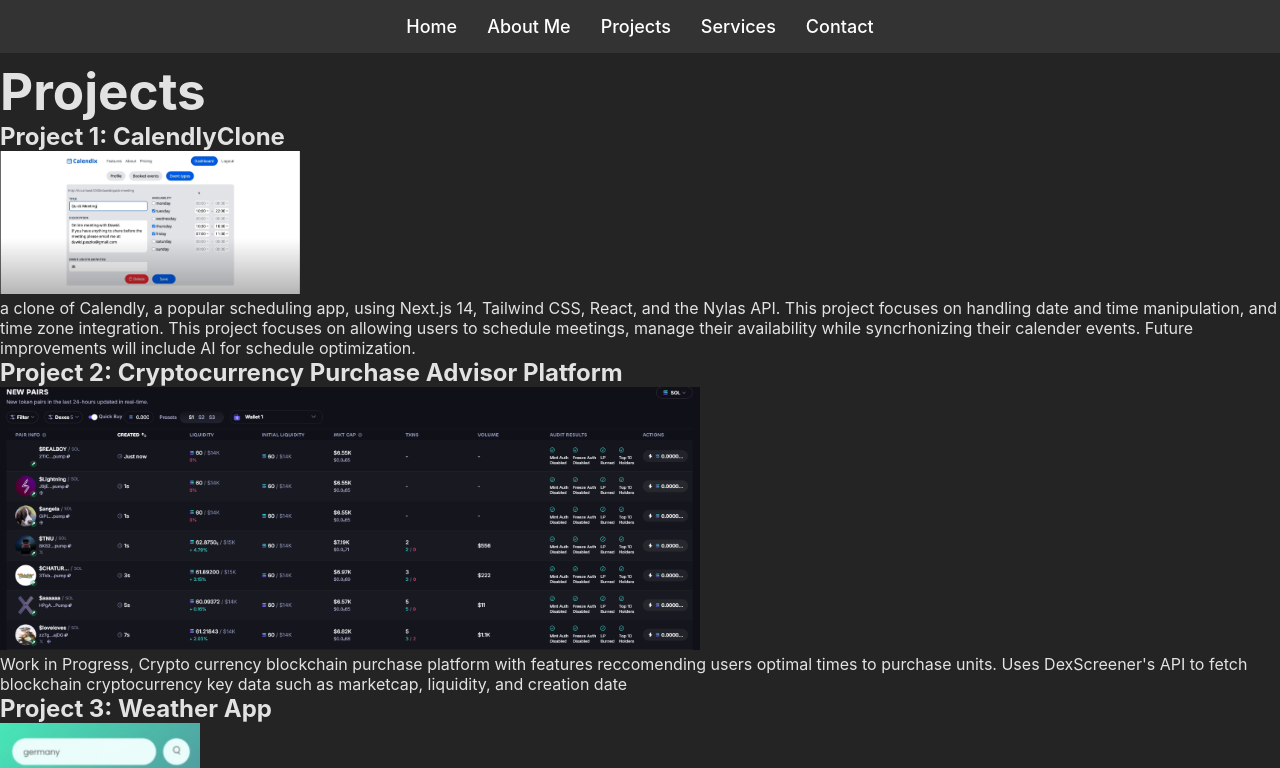
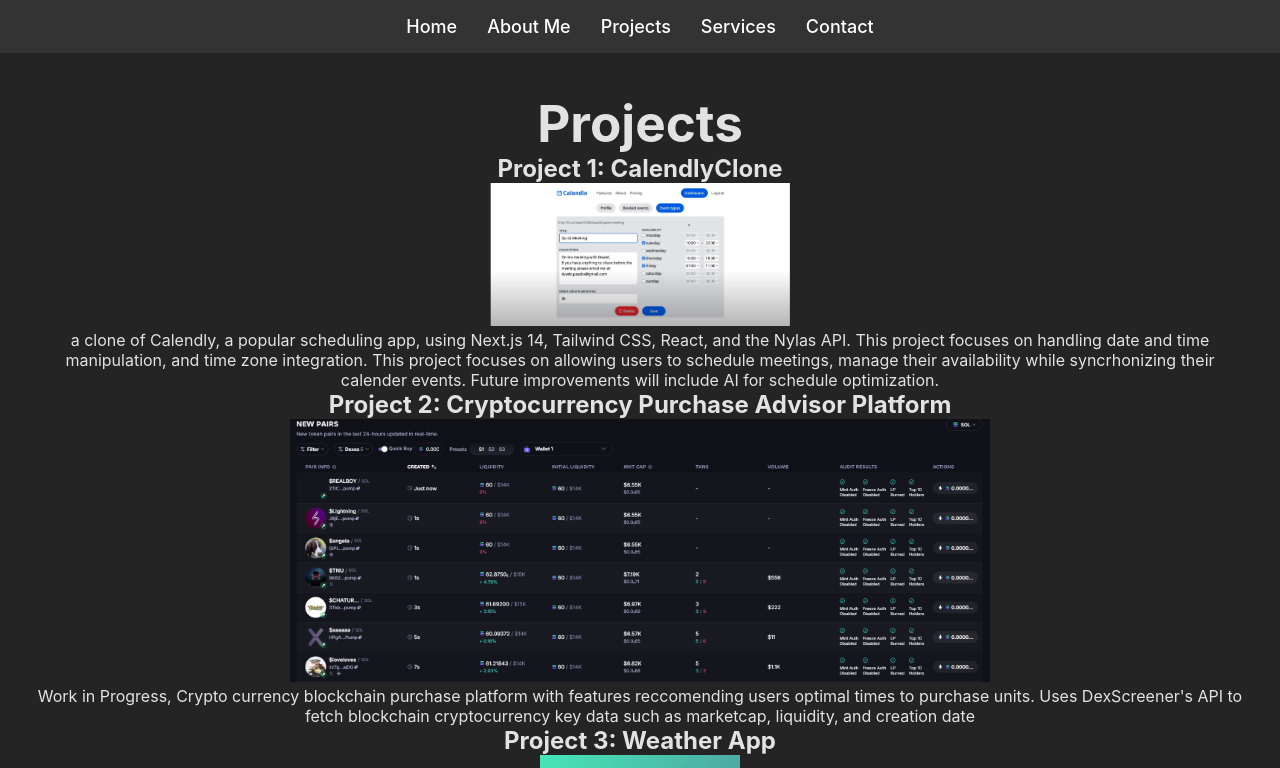
Before and after one commit to janfontanilla/my-portfolio, a React (Vite) app: page /projects in a window 1280 px wide. Shown: the top 768 px of the page. Built offline with nearby package versions, Linux system fonts and the light colour scheme.

Commit message:
improve css of the portfolio

```diff
--- a/src/index.css
+++ b/src/index.css
@@ -1,3 +1,4 @@
+/*index.css Jan Fontanilla 3011380907 2025-01-29 */
 :root {
   font-family: Inter, system-ui, Avenir, Helvetica, Arial, sans-serif;
   color-scheme: light dark;
@@ -83,3 +84,48 @@
 body {
   margin-top: 60px;
 }
+
+#root {
+  max-width: 1280px;
+  margin: 0 auto;
+  padding: 2rem;
+  text-align: center;
+}
+
+.logo {
+  height: 6em;
+  padding: 1.5em;
+  will-change: filter;
+  transition: filter 300ms;
+}
+
+.logo:hover {
+  filter: drop-shadow(0 0 2em #646cffaa);
+}
+
+.logo.react:hover {
+  filter: drop-shadow(0 0 2em #61dafbaa);
+}
+
+@keyframes logo-spin {
+  from {
+    transform: rotate(0deg);
+  }
+  to {
+    transform: rotate(360deg);
+  }
+}
+
+@media (prefers-reduced-motion: no-preference) {
+  a:nth-of-type(2) .logo {
+    animation: logo-spin infinite 20s linear;
+  }
+}
+
+.card {
+  padding: 2em;
+}
+
+.read-the-docs {
+  color: #888;
+}
```
